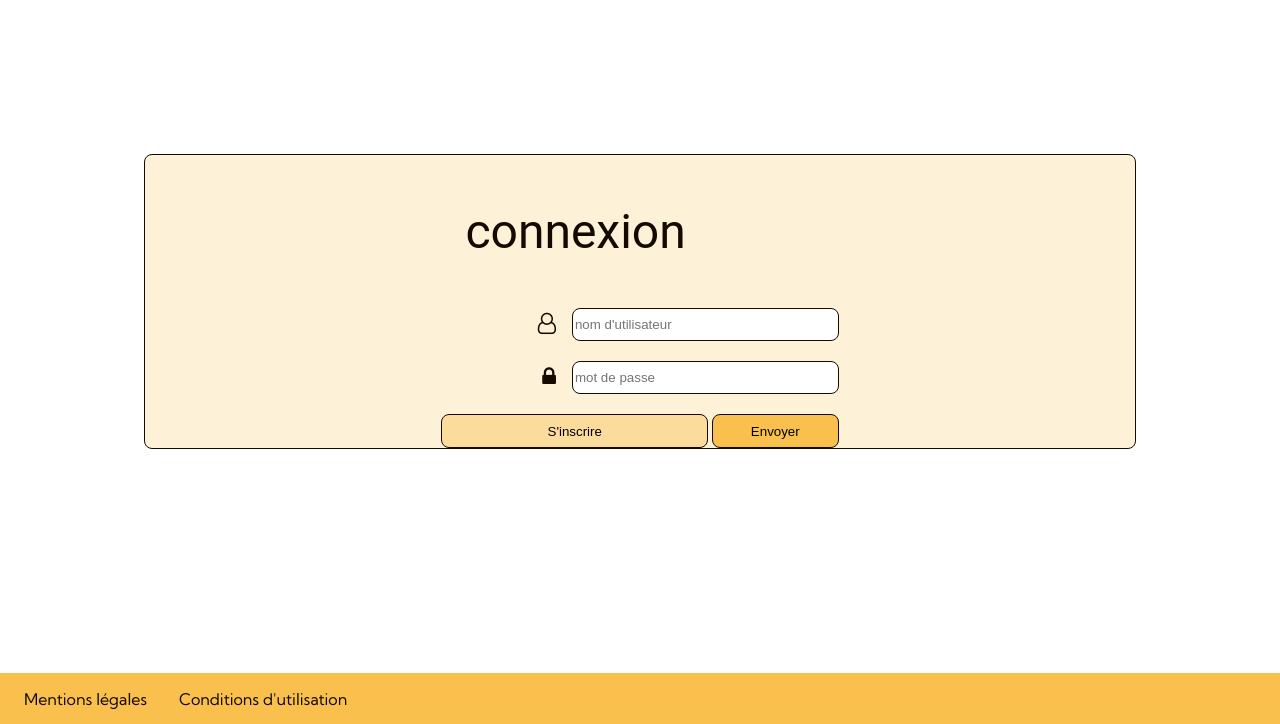
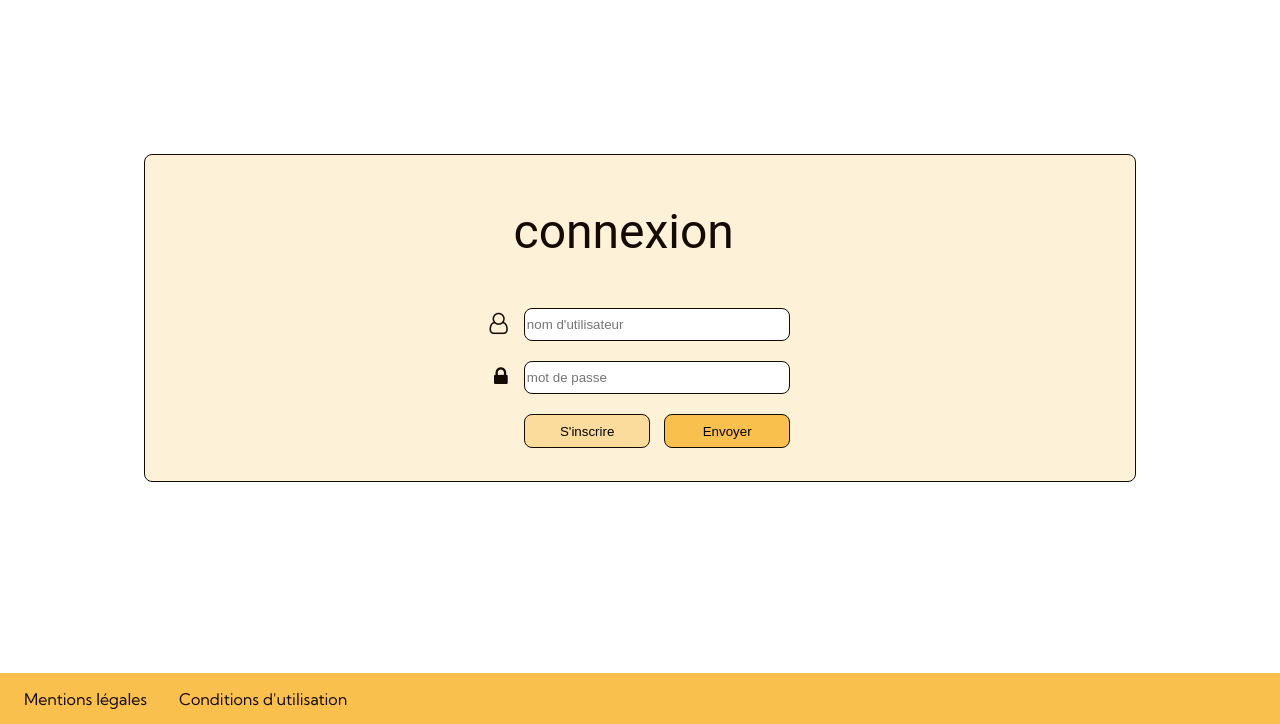
Before and after one commit to PCFv2-2/E-Events.io, a PHP site: page /connexion.php in a window 1280 px wide. Shown: the part 59-783 px from the top of the page. Run offline with PHP 8.4, Linux system fonts and the light colour scheme; some web fonts are replaced.

Commit message:
Fix : button "inscription" in connection page
- button is now sized as "connexion"
- elements are displayed in center

```diff
--- a/assets/styles/form.css
+++ b/assets/styles/form.css
@@ -1,5 +1,4 @@
 footer {
-
     bottom: 0;
     width: 100%;
 }
@@ -7,7 +6,6 @@ footer {
 main {
     margin: 0 auto;
     padding: 30px 20px;
-
 }
 
 #title{
@@ -88,10 +86,23 @@ form{
 
 .inscription{
     background: var(--light_primary);
+    margin-right: 1em;
+    margin-bottom: 1em;
+    width : 9.5em;
+    height: 2.5em;
+}
+
+#validate{
+    display: flex;
+    justify-content: right;
 }
 
 @media screen and (max-width: 768px) {
     #contact {
         flex-direction: column;
     }
+
+    #title{
+        font-size: 35px;
+    }
 }
--- a/frontEnd/connexion.php
+++ b/frontEnd/connexion.php
@@ -24,8 +24,10 @@
                         <br>
                     </div>
                     <br/>
-                    <button class="inscription input">S'inscrire</button>
-                    <input type="submit" value="Envoyer" class="input2" id="contact-submit"/>
+                    <div id="validate">
+                        <button class="inscription input">S'inscrire</button>
+                        <input type="submit" value="Envoyer" class="input2" id="contact-submit"/>
+                    </div>
                     <br/>
                 </div>
             </div>
--- a/frontEnd/header.php
+++ b/frontEnd/header.php
@@ -9,12 +9,8 @@ function startPage($title, $cssName, $jsScipt){
         <title> <?php echo $title;?> </title>
         <link rel="icon" type="image/x-icon" href="../assets/images/logo_orange_no_text.ico">
         <link rel="stylesheet" href="https://cdnjs.cloudflare.com/ajax/libs/font-awesome/4.7.0/css/font-awesome.min.css">
-        <!--link rel="stylesheet" href="../assets/styles/form.css" type="text/css"/-->
         <link rel="stylesheet" href="../assets/styles/main.css" type="text/css"/>
         <link rel="stylesheet" href="../assets/styles/headerAndFooter.css" type="text/css"/>
-        <!--link rel="stylesheet" href="../assets/styles/carousel.css" type="text/css"/-->
-        <!--script src="https://kit.fontawesome.com/2c7fc28a2f.js"></script>
-        <script src="../assets/javascript/carousel.js"></script-->
         <?php
             //stylesheet
             foreach($cssName as $stylesheet){?>
```
